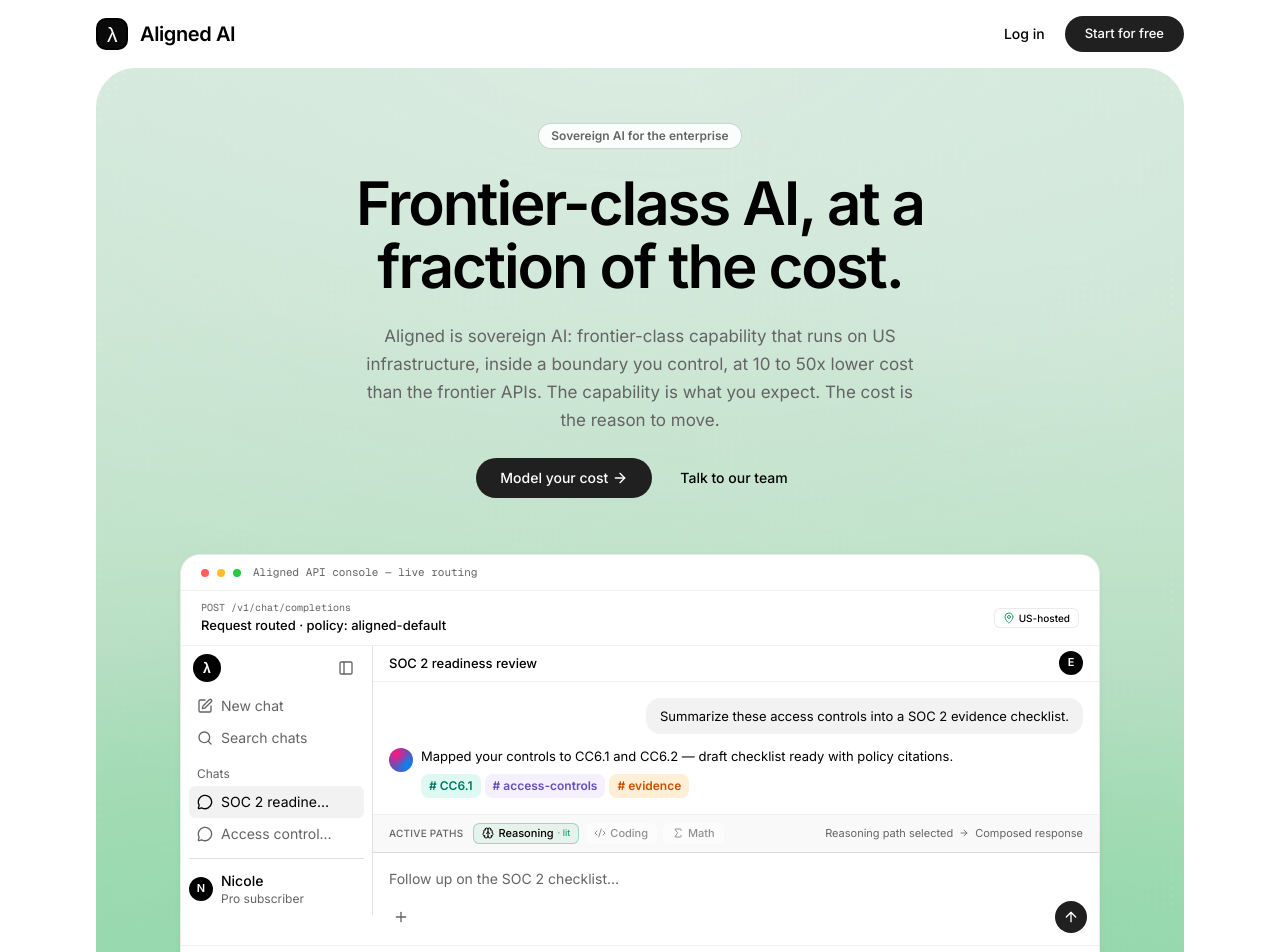
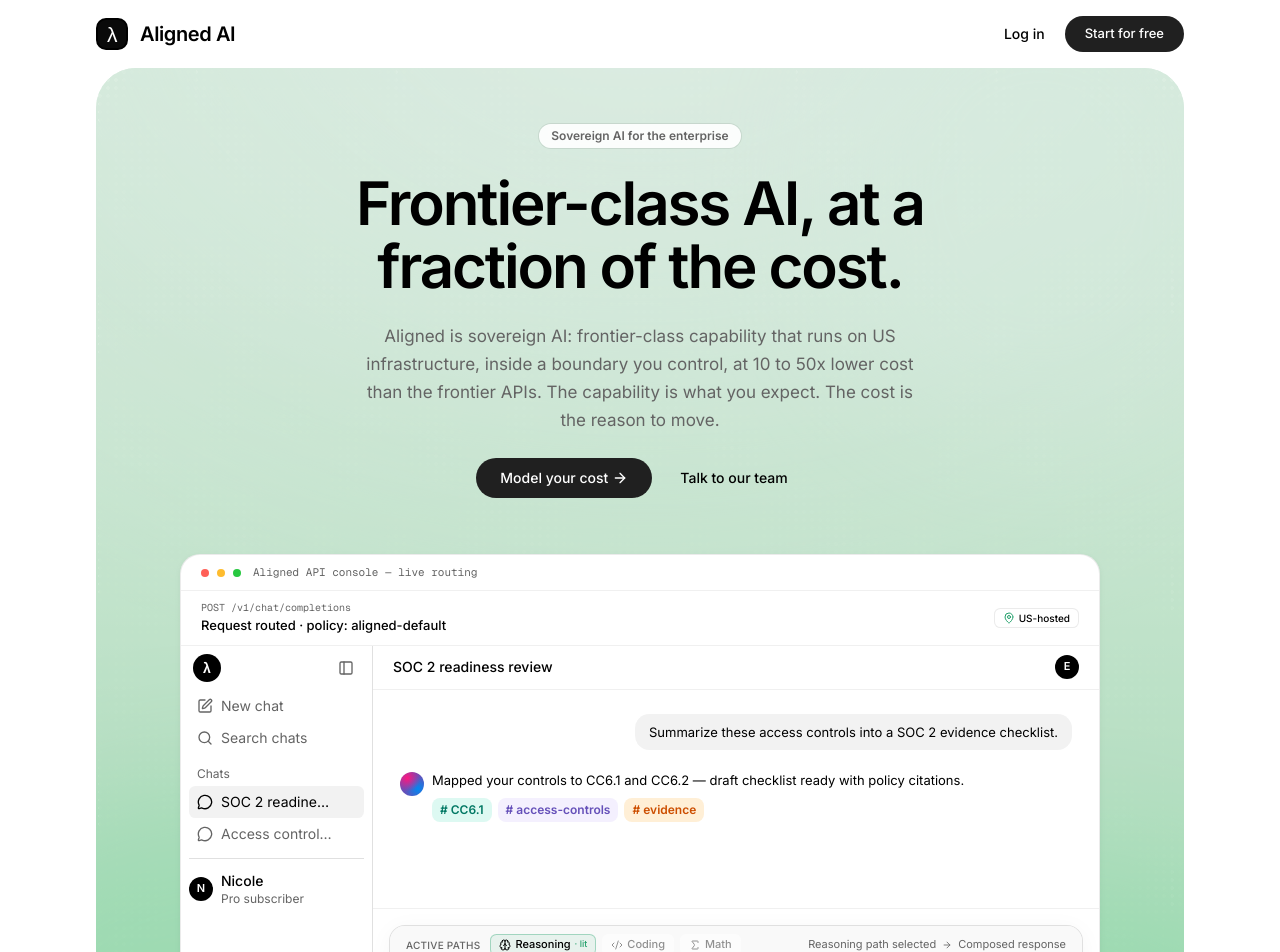
Before and after one commit to freitaspauloo/Paulo, a Next.js app: page /landing-v4 in a window 1280 px wide. Shown: the top 952 px of the page. Built offline with nearby package versions, Linux system fonts and the light colour scheme.

Commit message:
Fix hero chat composer height and restore original composer chrome.

```diff
--- a/src/components/landing/hero-api-console.tsx
+++ b/src/components/landing/hero-api-console.tsx
@@ -112,15 +112,15 @@ export function HeroApiConsole() {
             </Badge>
           </div>
 
-          <div className="flex items-start">
+          <div className="flex min-h-[26rem] items-stretch sm:min-h-[28rem]">
             <AlignedSidebar
               compact
-              className="hidden w-48 shrink-0 rounded-none border-0 border-r md:flex"
+              className="hidden h-auto min-h-full w-48 shrink-0 rounded-none border-0 border-r md:flex"
             />
 
             <div className="flex min-w-0 flex-1 flex-col bg-white">
-              <header className="flex h-9 shrink-0 items-center gap-3 border-b border-black/[0.06] px-3 sm:px-4">
-                <span className="truncate text-[0.8125rem] font-medium">
+              <header className="flex h-11 shrink-0 items-center gap-3 border-b border-black/[0.06] px-4 sm:px-5">
+                <span className="truncate text-sm font-medium">
                   SOC 2 readiness review
                 </span>
                 <Avatar
@@ -131,10 +131,12 @@ export function HeroApiConsole() {
                 />
               </header>
 
-              <div className="px-3 py-3.5 sm:px-4 sm:py-4">
-                <div className="flex flex-col gap-3">
+              <div className="flex min-h-0 flex-1 flex-col">
+                <div className="flex-1 px-4 py-5 sm:px-5 sm:py-6">
+                  <div className="mx-auto flex max-w-2xl flex-col gap-5">
                     <HeroUserMessage>
-                    Summarize these access controls into a SOC 2 evidence checklist.
+                      Summarize these access controls into a SOC 2 evidence
+                      checklist.
                     </HeroUserMessage>
 
                     <HeroAgentMessage>
@@ -142,7 +144,7 @@ export function HeroApiConsole() {
                         Mapped your controls to CC6.1 and CC6.2 — draft checklist
                         ready with policy citations.
                       </p>
-                    <div className="flex flex-wrap gap-1">
+                      <div className="flex flex-wrap gap-1.5">
                         <Tag palette="mint">#&nbsp;CC6.1</Tag>
                         <Tag palette="purple">#&nbsp;access-controls</Tag>
                         <Tag palette="orange">#&nbsp;evidence</Tag>
@@ -151,13 +153,13 @@ export function HeroApiConsole() {
                   </div>
                 </div>
 
-              <div className="shrink-0 border-t border-black/[0.06]">
+                <div className="shrink-0 border-t border-black/[0.06] p-3 sm:p-4">
                   <AlignedComposer
-                  rows={1}
                     status={<ActivePathsStatus />}
-                  className="w-full max-w-none rounded-none border-0 shadow-none"
+                    className="w-full max-w-none bg-white"
                     placeholder="Follow up on the SOC 2 checklist…"
                   />
+                </div>
               </div>
             </div>
           </div>
```
Lines whose indentation alone changed are shown as unchanged.
